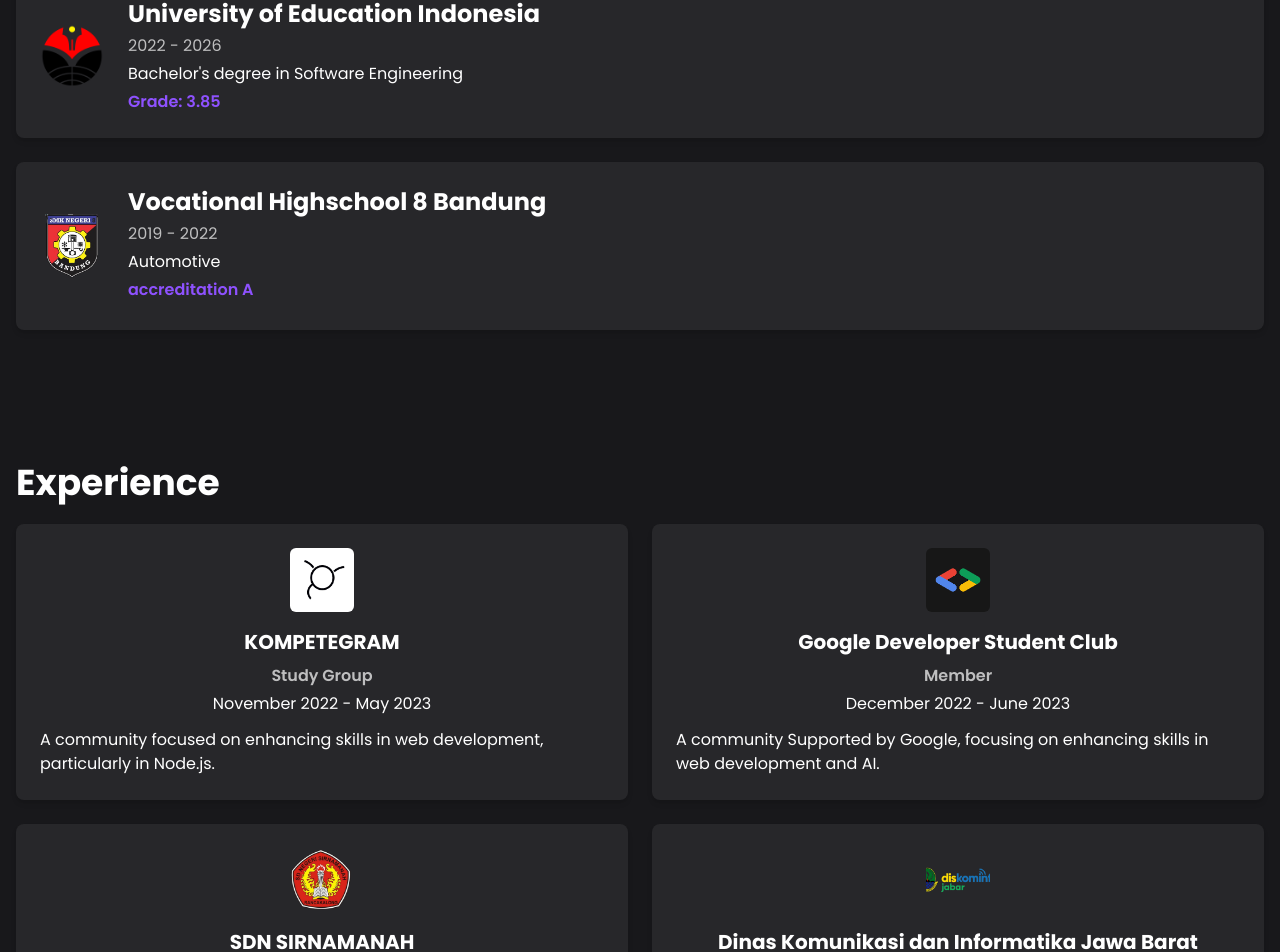
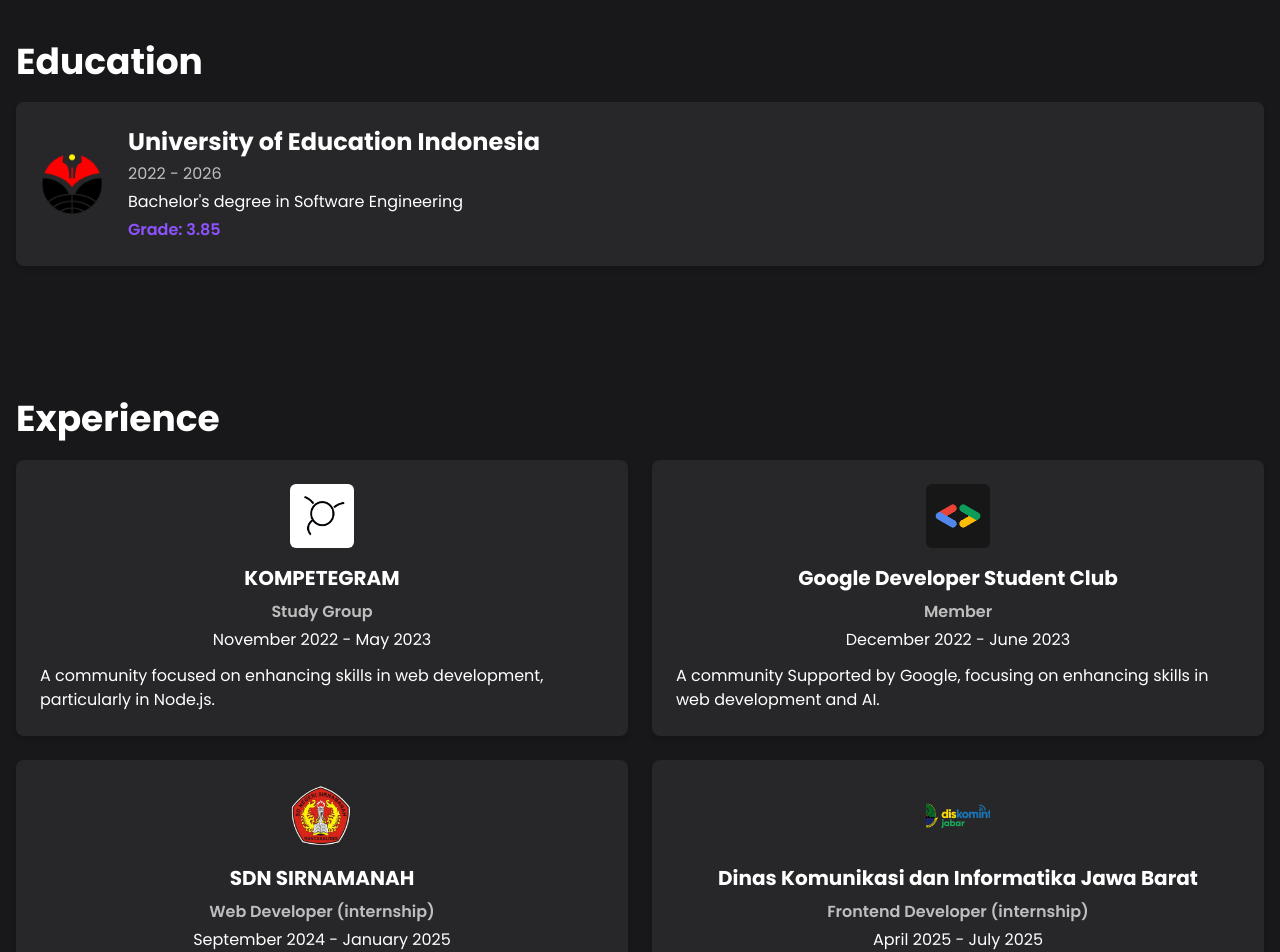
Before and after one commit to Kamikaze070104/My-Portofolio, a React (Vite) app: page / in a window 1280 px wide. Shown: the part 1479-2431 px from the top of the page. Built offline with nearby package versions, Linux system fonts and the light colour scheme.

Commit message:
npm update

```diff
--- a/src/App.jsx
+++ b/src/App.jsx
@@ -112,7 +112,7 @@ function App() {
       </section>
 
       {/* About Section */}
-      <div className="tentang mt:32 py-10" id="about">
+      <div className="tentang mt-32 py-10" id="about">
         <div
           className="xl:w-2/3 lg:w-3/4 w-full mx-auto p-7 bg-zinc-800 rounded-lg"
           data-aos="fade-up"
@@ -196,7 +196,7 @@ function App() {
             </div>
           </div>
           {/* Vocational Highschool 8 Bandung */}
-          <div
+          {/* <div
             className="bg-zinc-800 rounded-lg p-6 flex flex-col sm:flex-row items-center gap-6 shadow-md mt-6"
             data-aos="fade-up"
             data-aos-duration="1200"
@@ -221,7 +221,7 @@ function App() {
               </p>
               <p className="text-base text-violet-500 font-semibold mb-1">accreditation A</p>
             </div>
-          </div>
+          </div> */}
         </div>
         {/* Experience */}
         <div className="experience mt-32">
```
